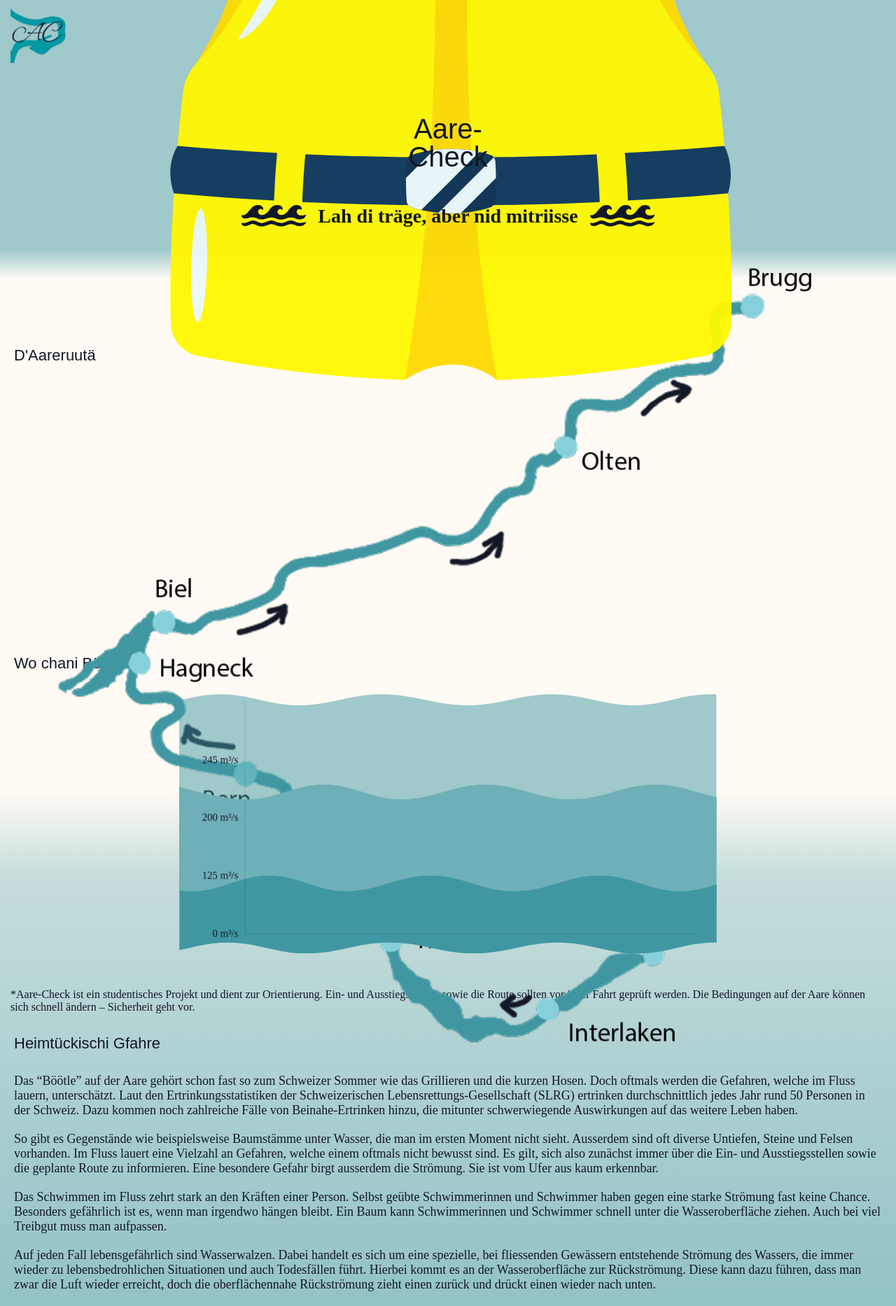
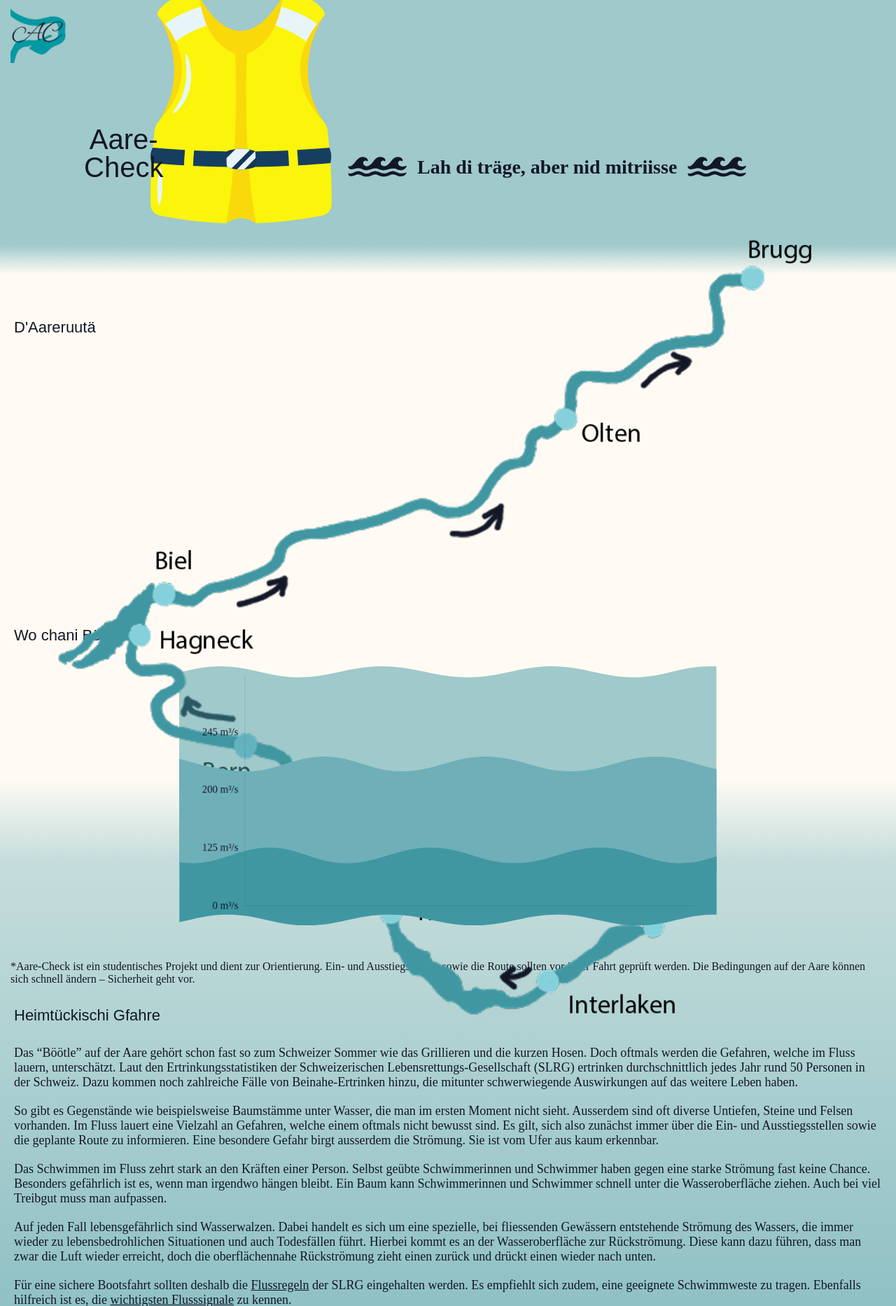
Before and after one commit to JennyDerreR/IM3_aare, a PHP site: page /landing.html in a window 1280 px wide. Shown: the top 1866 px of the page at 70% size. Run offline with PHP 8.4, Linux system fonts and the light colour scheme; data that the repository does not hold is empty.

Commit message:
CSS tablet start landing bereich

```diff
--- a/styles.css
+++ b/styles.css
@@ -612,7 +612,37 @@ footer p a {
         z-index: 0;
     }
 
+    .welcome {
+        flex-direction: row; /* keep your main structure */
+        align-items: center;    /* still center other children */
+    }
 
+    .welcome {
+        display: flex;
+        justify-content: space-between; /* logo left, tagline right */
+        align-items: center;
+        max-width: 100%;
+        height: 100%;
+        margin: 0 20px;                 /* keep centered within parent */
+        max-width: 1200px;              /* optional: prevent too wide */
+    }
+
+    .welcome h1 {
+        align-items: center;
+        margin: 0 60px 0 100px;
+    }
+
+    .welcome .swimmwest {
+        margin-left: 50px;
+    }
+
+    .welcome .swimmwest img {
+        max-width: 200px;
+        max-height: 240px;
+
+
+
+    }
 
   .transparenz {
 
```
Lines whose indentation alone changed are shown as unchanged.
